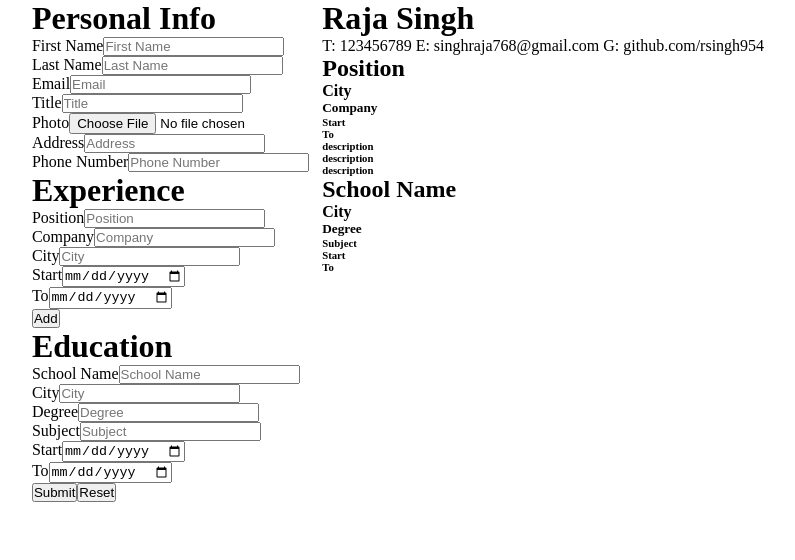
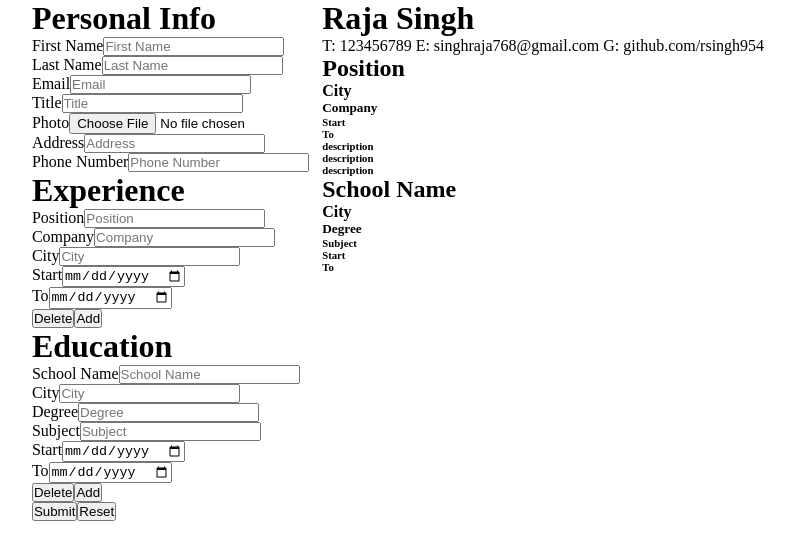
Before and after one commit to rsingh954/CV-Generator, a React (Create React App) app: page / in a window 1280 px wide. Shown: the top 560 px of the page, without its empty margins (242-1037 px from the left). Built offline with nearby package versions, Linux system fonts and the light colour scheme.

Commit message:
implemented add and delete functionalities for education and experience sections, still need to abstract

```diff
--- a/src/components/forms/Education.tsx
+++ b/src/components/forms/Education.tsx
@@ -1,14 +1,20 @@
-import Input from "../../utilities/Input"
+import EducationItem from "./EducationItem"
 function Education(props: any) {
+  const education = props.formData.map((educationItem: any) => (
+    <EducationItem
+      key={educationItem.id}
+      formData={educationItem}
+      handleChanges={props.handleChanges}
+      id={educationItem.id}
+      onDelete={props.onDelete}
+
+    />
+  ))
   return (
+
     <div className="education">
-      <h1>Education</h1>
-      <Input value={props.formData.schoolName} onChange={(e: any) => props.handleChanges(e)} name="schoolName" type="text" placeholder="School Name" />
-      <Input value={props.formData.city} onChange={(e: any) => props.handleChanges(e)} name="city" type="text" placeholder="City" />
-      <Input value={props.formData.degree} onChange={(e: any) => props.handleChanges(e)} name="degree" type="text" placeholder="Degree" />
-      <Input value={props.formData.subject} onChange={(e: any) => props.handleChanges(e)} name="subject" type='text' placeholder="Subject" />
-      <Input value={props.formData.start} onChange={(e: any) => props.handleChanges(e)} name="start" type="date" placeholder="Start" />
-      <Input value={props.formData.to} onChange={(e: any) => props.handleChanges(e)} name='to' type='date' placeholder="To" />
+      {education}
+      <button type="button" onClick={props.handleAddEducation}>Add </button>
 
     </div>
   )
--- /dev/null
+++ b/src/components/forms/EducationItem.tsx
@@ -0,0 +1,19 @@
+import Input from "../../utilities/Input"
+
+function EducationItem(props: any) {
+  return (
+    <>
+      <h1>Education</h1>
+      <Input value={props.formData.schoolName} onChange={(e: any) => props.handleChanges(e, props.id)} name="schoolName" type="text" placeholder="School Name" />
+      <Input value={props.formData.city} onChange={(e: any) => props.handleChanges(e, props.id)} name="city" type="text" placeholder="City" />
+      <Input value={props.formData.degree} onChange={(e: any) => props.handleChanges(e, props.id)} name="degree" type="text" placeholder="Degree" />
+      <Input value={props.formData.subject} onChange={(e: any) => props.handleChanges(e, props.id)} name="subject" type='text' placeholder="Subject" />
+      <Input value={props.formData.start} onChange={(e: any) => props.handleChanges(e, props.id)} name="start" type="date" placeholder="Start" />
+      <Input value={props.formData.to} onChange={(e: any) => props.handleChanges(e, props.id)} name='to' type='date' placeholder="To" />
+      <button className="delete" onClick={(e: any) => props.onDelete(props.id)} >Delete</button>
+
+    </>
+  )
+}
+
+export default EducationItem
--- a/src/components/forms/Experience.tsx
+++ b/src/components/forms/Experience.tsx
@@ -1,4 +1,3 @@
-import Input from "../../utilities/Input"
 import ExperienceItem from "./ExperienceItem"
 
 export default function Experience(props: any) {
@@ -8,6 +7,7 @@ export default function Experience(props: any) {
       formData={exp}
       id={exp.id}
       onChange={props.handleChanges}
+      onDelete={props.onDelete}
     />
   ))
 
--- a/src/components/forms/ExperienceItem.tsx
+++ b/src/components/forms/ExperienceItem.tsx
@@ -8,6 +8,7 @@ function ExperienceItem(props: any) {
       <Input value={props.formData.city} onChange={(e: any) => props.onChange(e, props.id)} name="city" type="text" placeholder="City" />
       <Input value={props.formData.start} onChange={(e: any) => props.onChange(e, props.id)} name="start" type="date" placeholder="Start" />
       <Input value={props.formData.to} onChange={(e: any) => props.onChange(e, props.id)} name='to' type='date' placeholder="To" />
+      <button className="delete" onClick={(e: any) => props.onDelete(props.id)} >Delete</button>
     </>
   )
 }
--- a/src/components/forms/Form.tsx
+++ b/src/components/forms/Form.tsx
@@ -1,4 +1,4 @@
-import React, { useEffect, useState } from 'react'
+import React, { useState } from 'react'
 import { emptyFormData } from '../../utilities/emptyFormData'
 import Personal from './Personal'
 import Experience from './Experience'
@@ -12,12 +12,8 @@ const Form: React.FC = () => {
   const [showCV, setShowCV] = useState(false)
 
   const handleSubmit = (e: React.FormEvent<HTMLFormElement>) => {
-    e.preventDefault()
     console.log(formData)
-
     setShowCV(true)
-    console.log(showCV)
-
   }
 
   const handlePersonalChanges = (e: React.ChangeEvent<HTMLInputElement>) => {
@@ -52,19 +48,19 @@ const Form: React.FC = () => {
     })
   }
 
-  const handleEducationChanges = (e: React.ChangeEvent<HTMLInputElement>) => {
+  const handleEducationChanges = (e: React.ChangeEvent<HTMLInputElement>, id: number) => {
     e.preventDefault()
-    const { name, value, type } = e.target
-    if (type === 'file') {
-      return
-    }
-    setFormData((prevState) => ({
-      ...prevState,
-      education: {
-        ...prevState.education,
-        [name]: value
-      },
-    }))
+    const { name, value } = e.target
+
+    setFormData((prevState) => {
+      const newEducation = prevState.education.map(educationItem => {
+        if (educationItem.id === id) {
+          return { ...educationItem, [name]: value }
+        }
+        return educationItem
+      })
+      return { ...prevState, education: [...newEducation] }
+    })
   }
   const handleAddExperience = () => {
     setFormData((prevState) => ({
@@ -81,6 +77,35 @@ const Form: React.FC = () => {
         },
       ],
     }))
+  }
+  const handleAddEducation = () => {
+    setFormData((prevState) => ({
+      ...prevState,
+      education: [
+        ...prevState.education,
+        {
+          id: Date.now(),
+          schoolName: "",
+          city: "",
+          degree: "",
+          subject: "",
+          start: "",
+          to: "",
+        },
+      ],
+    }))
+  }
+  const handleDeleteExperience = (id: number) => {
+    setFormData((prevState) => {
+      const newExperience = prevState.experience.filter((experienceItem) => experienceItem.id !== id)
+      return { ...prevState, experience: [...newExperience] }
+    })
+  }
+  const handleDeleteEducation = (id: number) => {
+    setFormData((prevState) => {
+      const newEducation = prevState.education.filter((educationItem) => educationItem.id !== id)
+      return { ...prevState, education: [...newEducation] }
+    })
   }
 
   const handleChangeFile = (e: any) => {
@@ -105,8 +130,8 @@ const Form: React.FC = () => {
     <div className='appWrapper'>
       <form onSubmit={handleSubmit}>
         <Personal formData={formData} handleChanges={handlePersonalChanges} />
-        <Experience handleAddExperience={handleAddExperience} formData={formData.experience} handleChanges={handleChangeExperience} />
-        <Education formData={formData.education} handleChanges={handleEducationChanges} />
+        <Experience handleAddExperience={handleAddExperience} formData={formData.experience} handleChanges={handleChangeExperience} onDelete={handleDeleteExperience} />
+        <Education handleAddEducation={handleAddEducation} formData={formData.education} handleChanges={handleEducationChanges} onDelete={handleDeleteEducation} />
         <button type='submit'>Submit</button>
         <button type='reset' onClick={() => setFormData(emptyFormData)}>Reset</button>
       </form>
```
Lines whose indentation alone changed are shown as unchanged.
